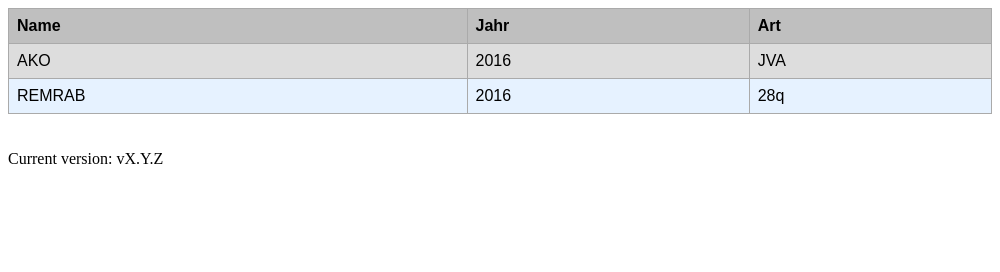
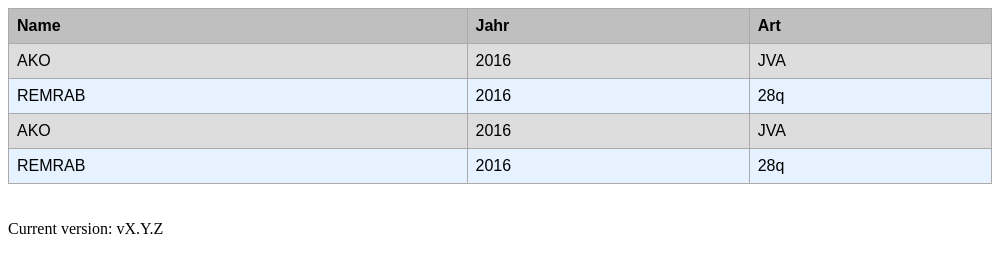
Before and after one commit to Borsi92/auto-update-app-public, an Electron app: page index.html in a window 1000 px wide. Drawn offline with Linux system fonts and the light colour scheme; no server answers.

Commit message:
version change

```diff
--- a/index.html
+++ b/index.html
@@ -23,6 +23,16 @@
             <td>2016</td>
             <td>28q</td>
           </tr>
+          <tr>
+                <td>AKO</td>
+                <td>2016</td>
+                <td>JVA</td>
+            </tr>
+            <tr>
+              <td>REMRAB</td>
+              <td>2016</td>
+              <td>28q</td>
+            </tr>
       </table>
 
       <br><br>
--- a/package.json
+++ b/package.json
@@ -1,6 +1,6 @@
 {
   "name": "auto-update-app",
-  "version": "1.0.0",
+  "version": "1.0.1",
   "description": "",
   "main": "main.js",
   "scripts": {
```
